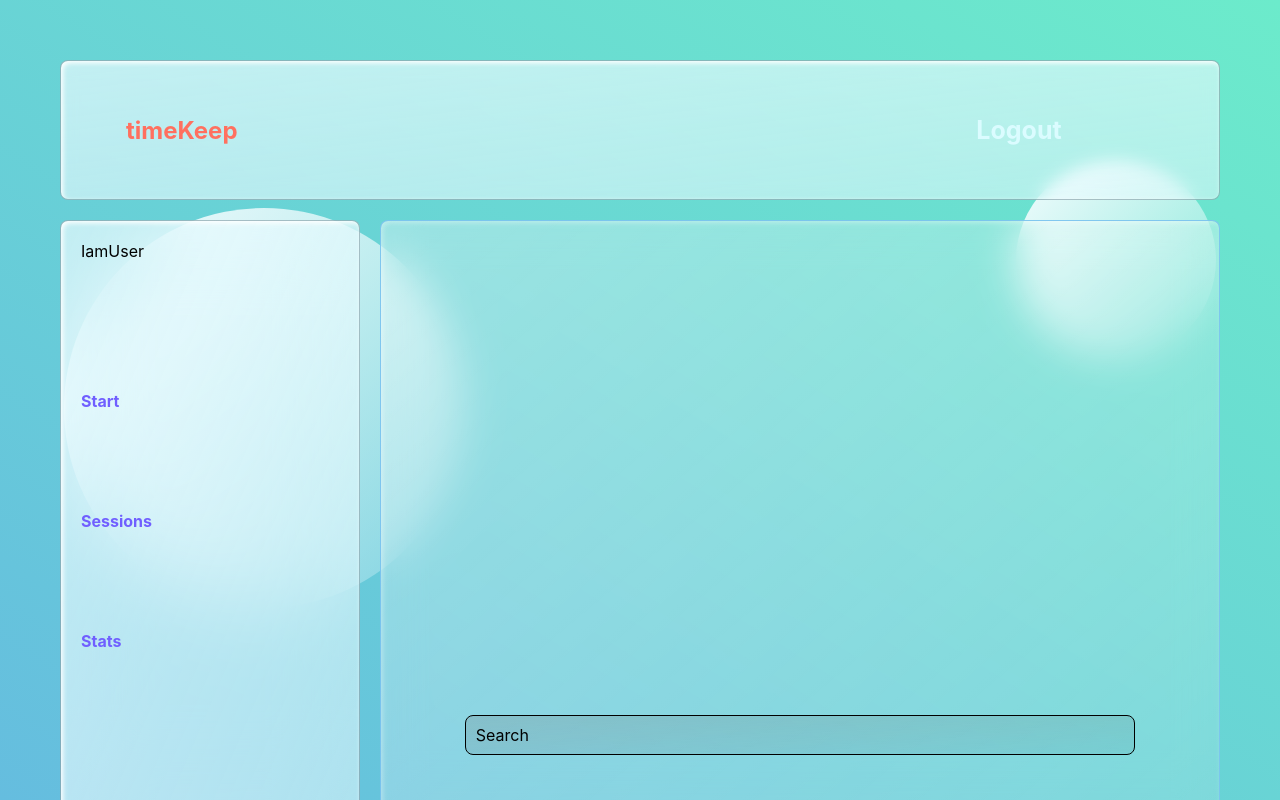
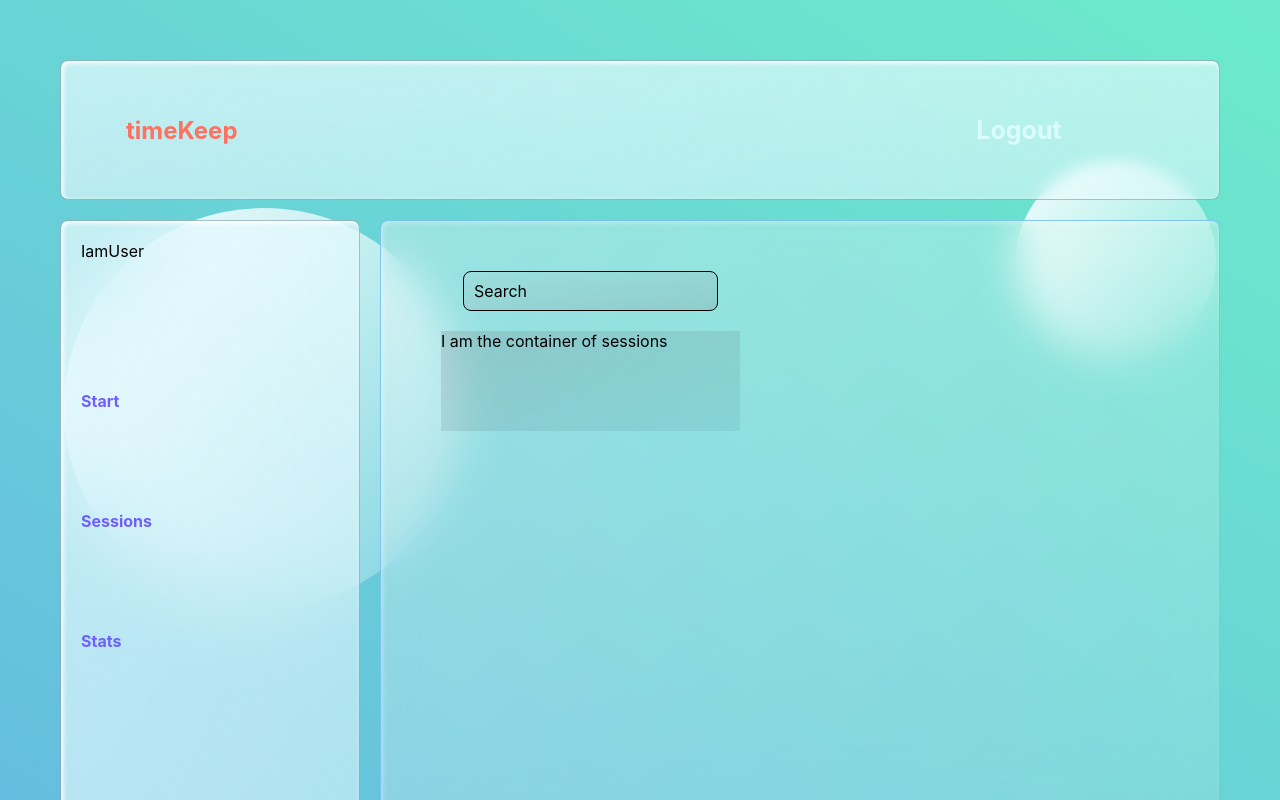
Before and after one commit to hellbergAndreas/timeKeep2, a React (Create React App) app: page /sessions in a window 1280 px wide. Built offline with nearby package versions, Linux system fonts and the light colour scheme; no server answers; sample sign-in values are in the browser's storage.

Commit message:
endoftheday

```diff
--- a/src/components/Input/Input.module.scss
+++ b/src/components/Input/Input.module.scss
@@ -43,7 +43,7 @@
   height: 100%;
   width: 100%;
   padding-left: 10px;
-  background: $cardColor5;
+  background: $cardColor4;
   pointer-events: none;
   border: 1px solid black;
   border-radius: 8px;
--- /dev/null
+++ b/src/containers/SessionContainer/SessionContainer.jsx
@@ -0,0 +1,12 @@
+import React from "react"
+import styles from "./SessionContainer.module.scss"
+const SessionContainer = () => {
+  return (
+    <div className={styles.wrapper}>
+      <div className={styles.wrapper__container}>
+        I am the container of sessions
+      </div>
+    </div>
+  )
+}
+export default SessionContainer
--- /dev/null
+++ b/src/containers/SessionContainer/SessionContainer.module.scss
@@ -0,0 +1,11 @@
+@import "../../sharedCSS.scss";
+
+.wrapper {
+  padding: 0px 60px;
+  margin-top: 20px;
+  &__container {
+    height: 50px;
+    background: $cardColor5;
+    min-height: 100px;
+  }
+}
--- a/src/pages/SessionsPage/SessionsPage.jsx
+++ b/src/pages/SessionsPage/SessionsPage.jsx
@@ -1,11 +1,27 @@
-import React from "react"
+import React, { useState } from "react"
 import Input from "../../components/Input/Input"
+import SessionContainer from "../../containers/SessionContainer/SessionContainer"
 import styles from "./SessionsPage.module.scss"
 
 const SessionsPage = () => {
+  const [list, setList] = useState()
+
+  const handleChange = () => {}
   return (
-    <section className={styles.sessionsSection}>
-      <Input name="Search" required={true} label={"Search"}></Input>
+    <section className={styles.section}>
+      <div>
+        <div className={styles.section__input}>
+          <Input
+            handleChange={handleChange}
+            name="Search"
+            required={true}
+            label={"Search"}
+          ></Input>
+        </div>
+        <div className={styles.section__list}>
+          <SessionContainer></SessionContainer>
+        </div>
+      </div>
     </section>
   )
 }
--- a/src/pages/SessionsPage/SessionsPage.module.scss
+++ b/src/pages/SessionsPage/SessionsPage.module.scss
@@ -1,7 +1,8 @@
 @import "../../sharedCSS.scss";
-.sessionsSection {
+.section {
   display: grid;
-
+  grid-template-columns: 1fr 1fr;
+  grid-template-rows: 1fr 1fr;
   background: $cardColor;
   min-height: 700px;
   border-radius: 8px;
@@ -9,4 +10,13 @@
   border: 1px solid rgba(122, 195, 238, 0.923);
   -webkit-box-shadow: inset 2px 2px 5px 0px #ffffff58;
   box-shadow: inset 2px 2px 5px 0px #ffffff57;
+  &__list {
+    grid-row: 1 / -1;
+  }
+  &__input {
+    display: flex;
+    justify-content: center;
+    padding: 0px 50px;
+    margin-top: 50px;
+  }
 }
--- a/src/sharedCSS.scss
+++ b/src/sharedCSS.scss
@@ -36,8 +36,8 @@ $cardColor3: linear-gradient(
 
 $cardColor4: linear-gradient(
   to right bottom,
-  rgba(54, 39, 139, 0.265),
-  rgba(38, 166, 155, 0.464)
+  rgba(195, 195, 195, 0.094),
+  rgba(129, 129, 129, 0.224)
 );
 $cardColor5: linear-gradient(
   to right bottom,
```
Also changed, not shown: 2 other files (tests, documents, lock files or other folders).
